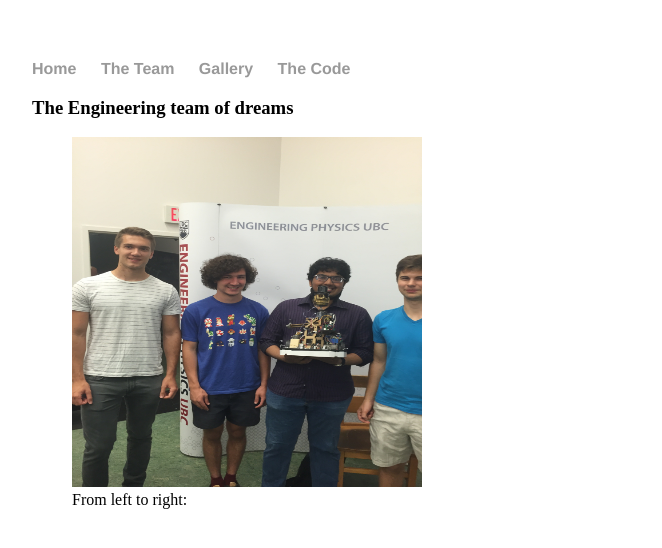
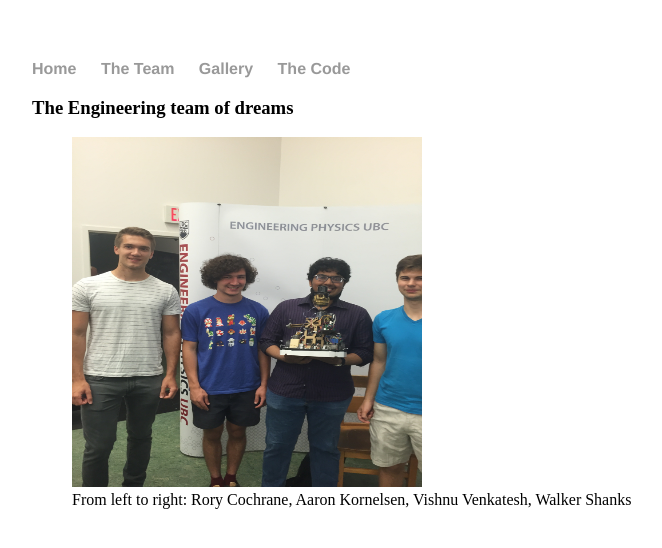
Before and after one commit to walkershanks/walkershanks.github.io, a Jekyll site: the page built from The-Team/index.html, in a window 1280 px wide. Shown: the top 548 px of the page, without its empty margins (160-822 px from the left). Built offline with Jekyll 4.4.1, drawn with Linux system fonts in a browser that asks for light colours.

Commit message:
Update index.html

```diff
--- a/The-Team/index.html
+++ b/The-Team/index.html
@@ -8,7 +8,7 @@ title: The Team
 	<figure>
 		<img src = "/photos/IMG_1156.jpg" alt = "the team" height = "350" width = "350">
 		<figcaption>
-			From left to right:
+			From left to right: Rory Cochrane, Aaron Kornelsen, Vishnu Venkatesh, Walker Shanks
 		</figcaption>
 	</figure>
 </div>
```
